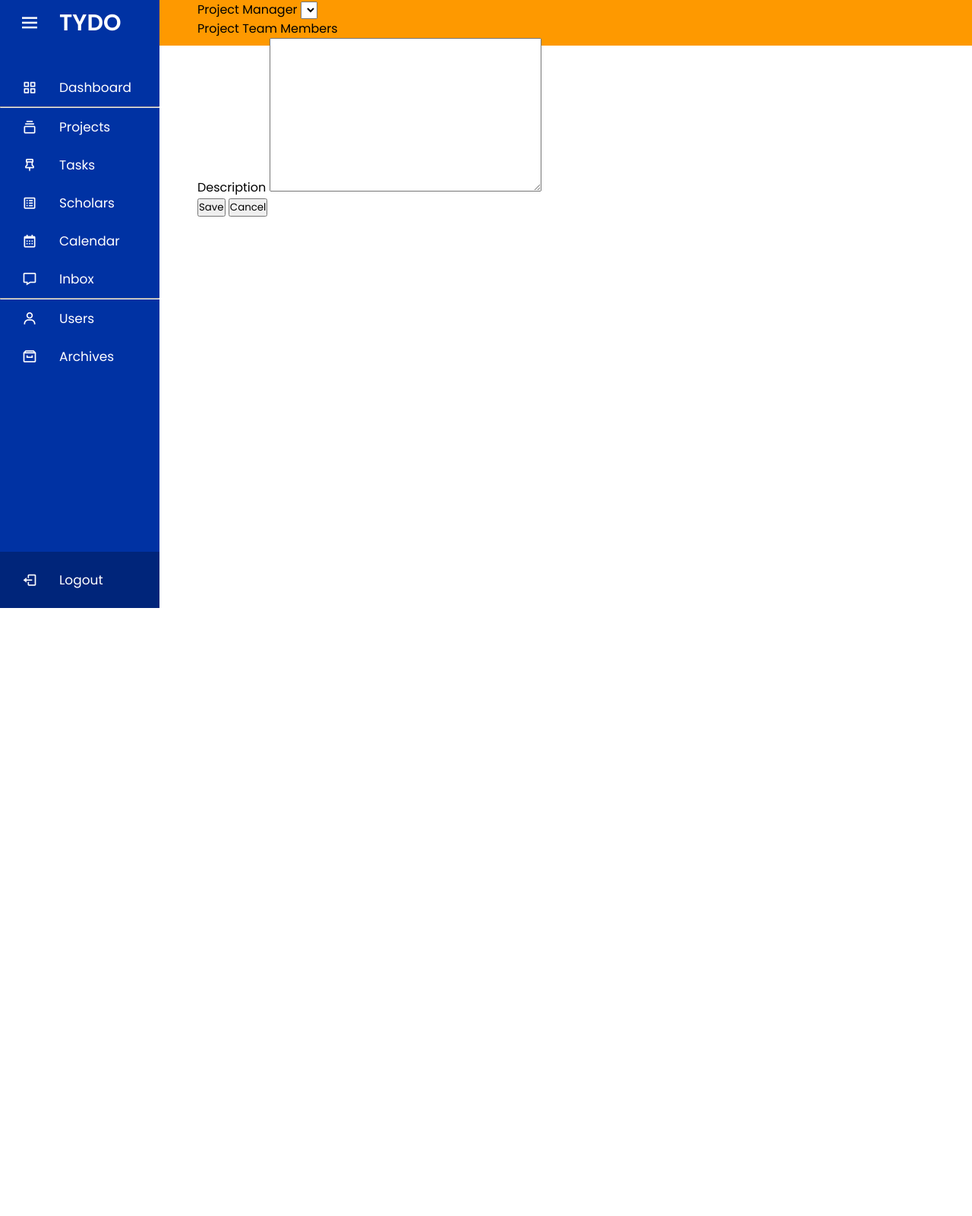
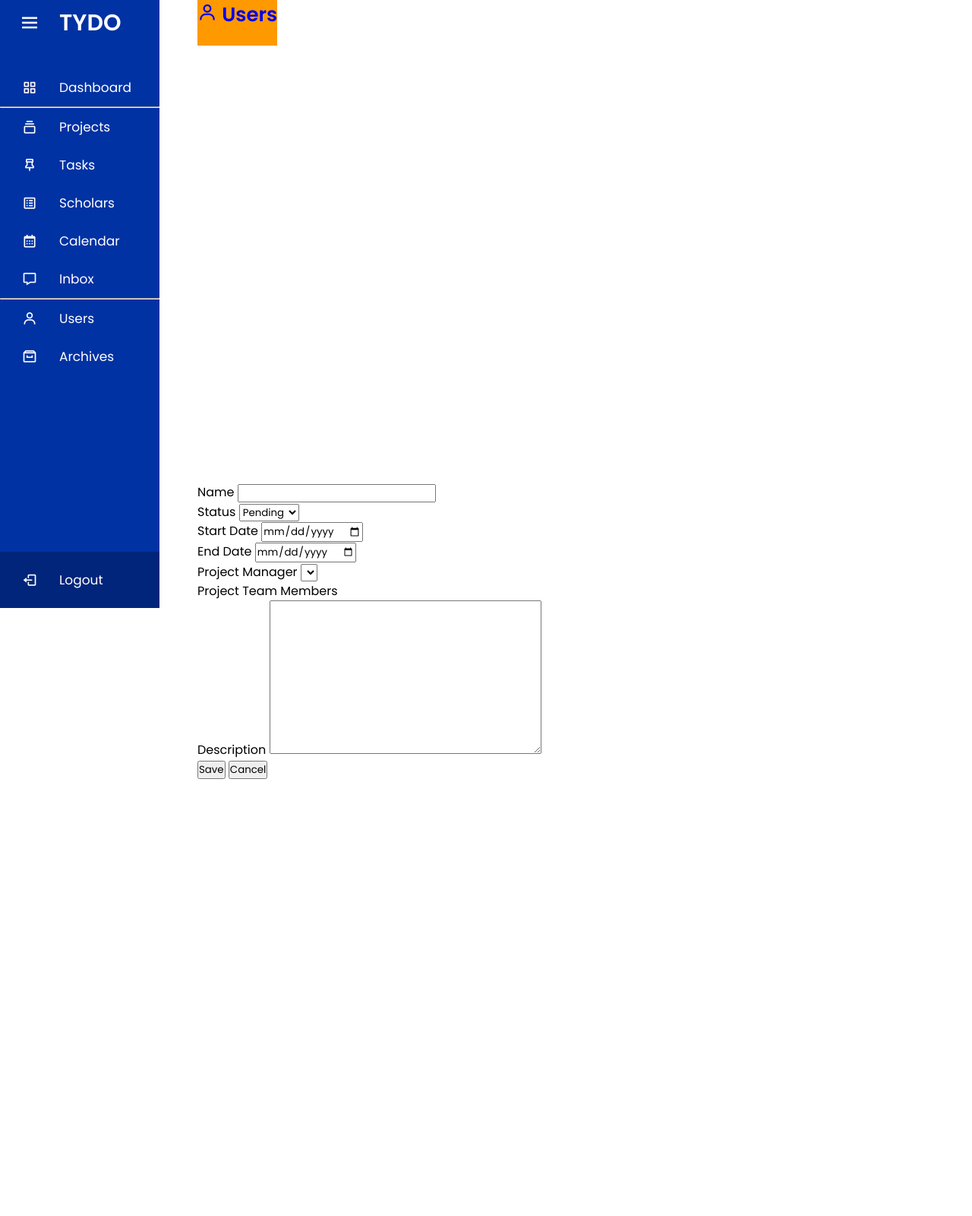
Before and after one commit to aecliam/New-iTask, a PHP site: page /index-new.php in a window 1280 px wide. Shown: the whole page at 76% size. Before the commit the page ends 800 px from the top, so only its background shows below. Run offline with PHP 8.4, Linux system fonts and the light colour scheme; lists and menus that the app fills with data are empty.

Commit message:
Update index-new.php

```diff
--- a/index-new.php
+++ b/index-new.php
@@ -106,12 +106,19 @@
             </ul>
         </div>
 
-        <section class="header">
-            <div class="user">
-            <a href="user-profile.php"> User </a>
 
-            </div>
-        </section>
+            <section class="home-section">
+                <div class="home-content">
+                    <div class="text header text-align">
+                        <a href="user-profile.php">
+                            <i class='bx bx-user'></i>
+                            <span class="link-name" href="user-profile.php"> Users </span> <!-- change to user account, fetch from db -->
+                        </a>
+                    </div>
+                </div>
+            </section>
+
+
 
         <section class="home-section">
             <div class="home-content">
```
